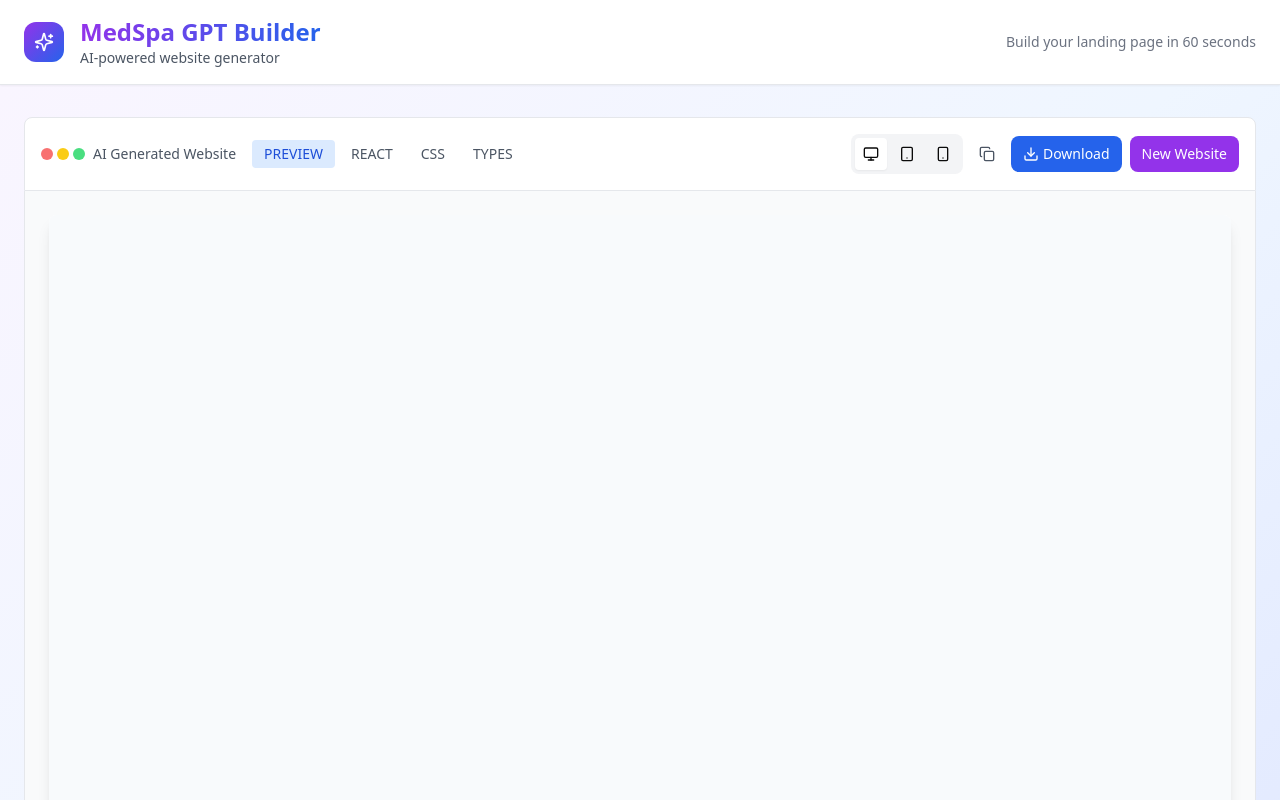
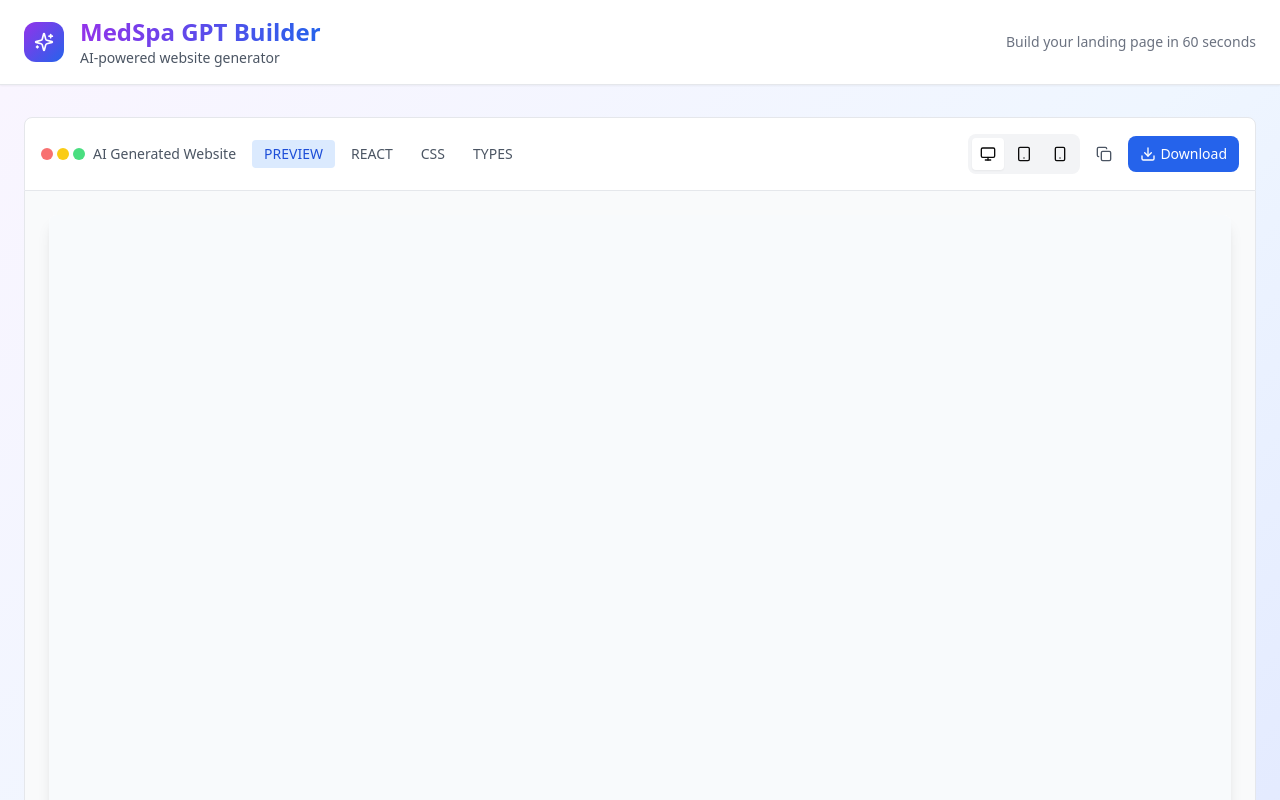
Before and after one commit to Seif-Mamdouh/AI-SEO, a Next.js app: page /ai-builder in a window 1280 px wide. Shown: the top 800 px of the page. Built offline with nearby package versions, Linux system fonts and the light colour scheme.

Commit message:
remove template selector component and new website button

```diff
--- a/app/ai-builder/page.tsx
+++ b/app/ai-builder/page.tsx
@@ -445,30 +445,6 @@ ${generatedWebsite.js}
     }
   }
 
-  const TemplateSelector = () => (
-    <div className="space-y-4 mb-8">
-      <div className="flex items-center justify-between">
-        <h3 className="text-lg font-semibold text-gray-900">Select a Template</h3>
-        <div className="text-sm text-gray-500">Choose a starting point for your design</div>
-      </div>
-
-      <div className="grid grid-cols-1 md:grid-cols-3 gap-4">
-        <div
-          className={`border rounded-lg p-4 cursor-pointer transition-all ${selectedTemplate === 'default' ? 'border-blue-500 bg-blue-50' : 'border-gray-200 hover:border-blue-300'}`}
-          onClick={() => setSelectedTemplate('default')}
-        >
-          <div className="aspect-video bg-gradient-to-r from-rose-100 to-purple-100 rounded-md mb-3 flex items-center justify-center">
-            <span className="font-medium text-rose-600">Luxury Template</span>
-          </div>
-          <h4 className="font-medium">Modern Luxury</h4>
-          <p className="text-sm text-gray-500 mt-1">Elegant, premium design with luxury aesthetics</p>
-        </div>
-
-        {/* Add more template options here as they become available */}
-      </div>
-    </div>
-  )
-
   return (
     <div className="min-h-screen bg-gradient-to-br from-purple-50 via-blue-50 to-indigo-100">
       {/* Header */}
@@ -649,17 +625,6 @@ ${generatedWebsite.js}
                   <Download className="w-4 h-4" />
                   <span>Download</span>
                 </button>
-
-                <button
-                  onClick={() => {
-                    setGeneratedWebsite(null)
-                    setPrompt('')
-                    setError(null)
-                  }}
-                  className="px-3 py-2 bg-purple-600 text-white rounded-lg hover:bg-purple-700 transition-colors text-sm font-medium"
-                >
-                  New Website
-                </button>
               </div>
             </div>
           </div>
```
